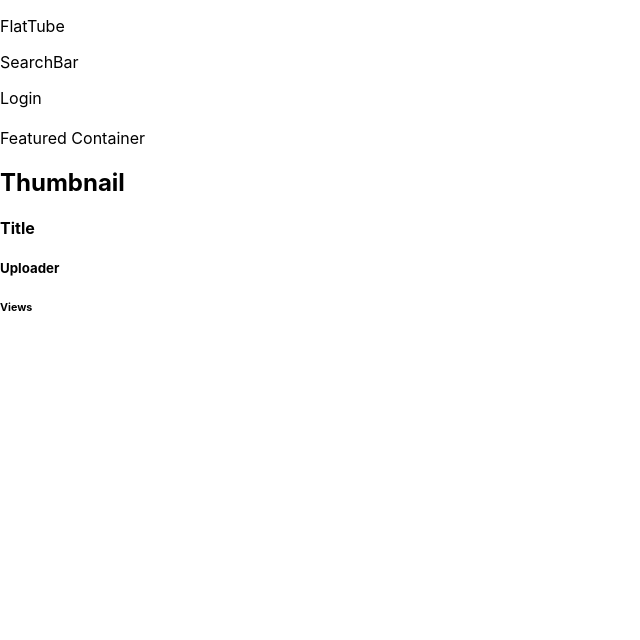
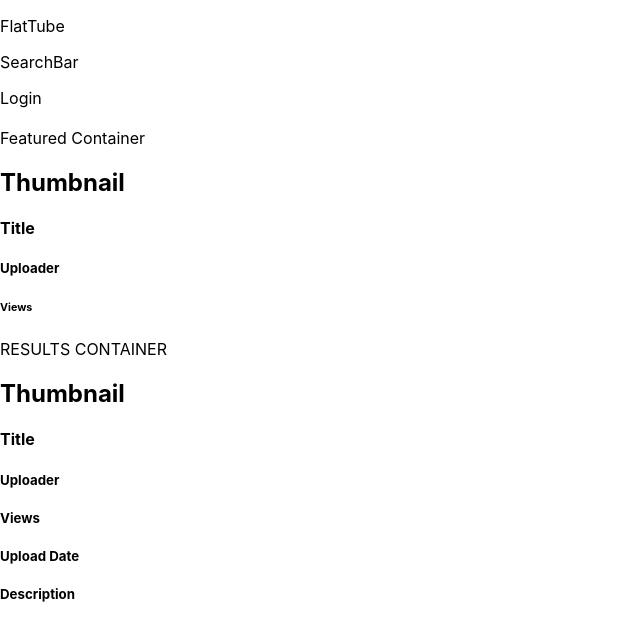
Before and after one commit to jguzz/flattube-client, a React (Create React App) app: page / in a window 1280 px wide. Shown: the top 640 px of the page, without its empty margins (0-640 px from the left). Built offline with nearby package versions, Linux system fonts and the light colour scheme.

Commit message:
finished static search

```diff
--- a/src/components/FlatTubeContainer.js
+++ b/src/components/FlatTubeContainer.js
@@ -1,6 +1,8 @@
-import React, { Fragment, Component } from "react";
+import React, { Component } from "react";
 import NavBarContainer from "./navbar/NavBarContainer";
 import FeaturedContainer from "./home/FeaturedContainer";
+import ResultsContainer from "./search/ResultsContainer"
+import ShowContainer from "./show/ShowContainer"
 
 //Main container to hold our entire Application
 
@@ -11,6 +13,8 @@
         <NavBarContainer />
         <br/> <br/>
         <FeaturedContainer />
+
+        <ResultsContainer/>
       </>
     );
   }
--- a/src/components/home/FeaturedContainer.js
+++ b/src/components/home/FeaturedContainer.js
@@ -1,4 +1,4 @@
-import React, { Fragment, Component } from "react";
+import React, {  Component } from "react";
 import FeaturedVideoCard from "./FeaturedVideoCard"
 
 //Container to display many cards of featured videos
--- a/src/components/home/FeaturedVideoCard.js
+++ b/src/components/home/FeaturedVideoCard.js
@@ -1,4 +1,4 @@
-import React, { Fragment, Component } from "react";
+import React, { Component } from "react";
 
 //Main container to hold our entire Application
 
--- a/src/components/search/ResultsContainer.js
+++ b/src/components/search/ResultsContainer.js
@@ -0,0 +1,17 @@
+import React, {  Component } from "react";
+import VideoCard from "./VideoCard"
+
+//Main container to hold our entire Application
+
+class ResultsContainer extends Component {
+  render() {
+    return (
+      <>
+        RESULTS CONTAINER
+		<VideoCard/>
+      </>
+    );
+  }
+}
+
+export default ResultsContainer;
--- a/src/components/search/VideoCard.js
+++ b/src/components/search/VideoCard.js
@@ -0,0 +1,20 @@
+import React from "react";
+
+//Represents a card for each video in the results container.
+
+function VideoCard() {
+
+    return (
+      <>
+        <h2>Thumbnail</h2>
+		<h4>Title</h4>
+		<h5>Uploader</h5>
+		<h5>Views</h5>
+		<h5>Upload Date</h5>
+		<h5>Description</h5>
+      </>
+    );
+
+}
+
+export default VideoCard;
--- a/src/components/show/ShowContainer.js
+++ b/src/components/show/ShowContainer.js
@@ -0,0 +1,16 @@
+import React, {Component } from "react";
+
+
+//Main container to hold our entire Application
+
+class FlatTubeContainer extends Component {
+  render() {
+    return (
+      <>
+        SHOW CONTAINER
+      </>
+    );
+  }
+}
+
+export default FlatTubeContainer;
```
Also changed, not shown: src/components/search/searchPageContainer.js (deleted).
